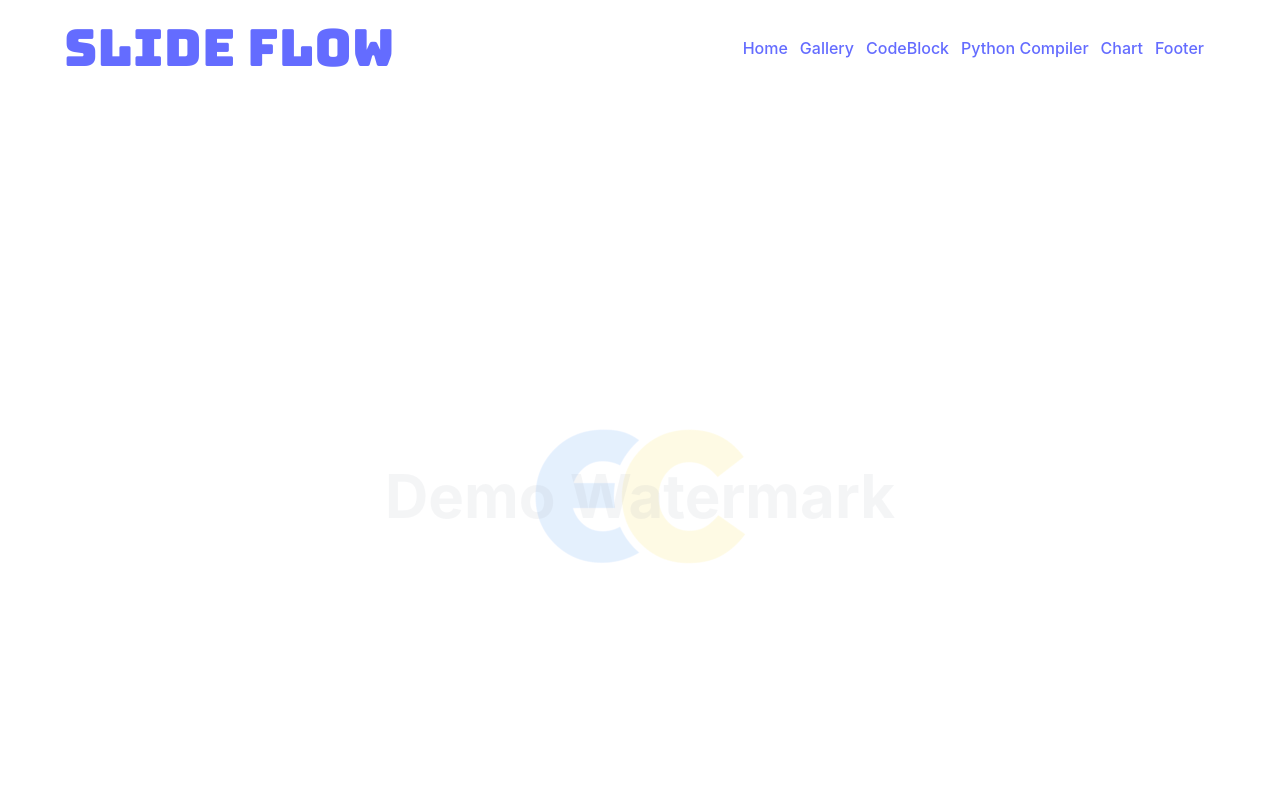
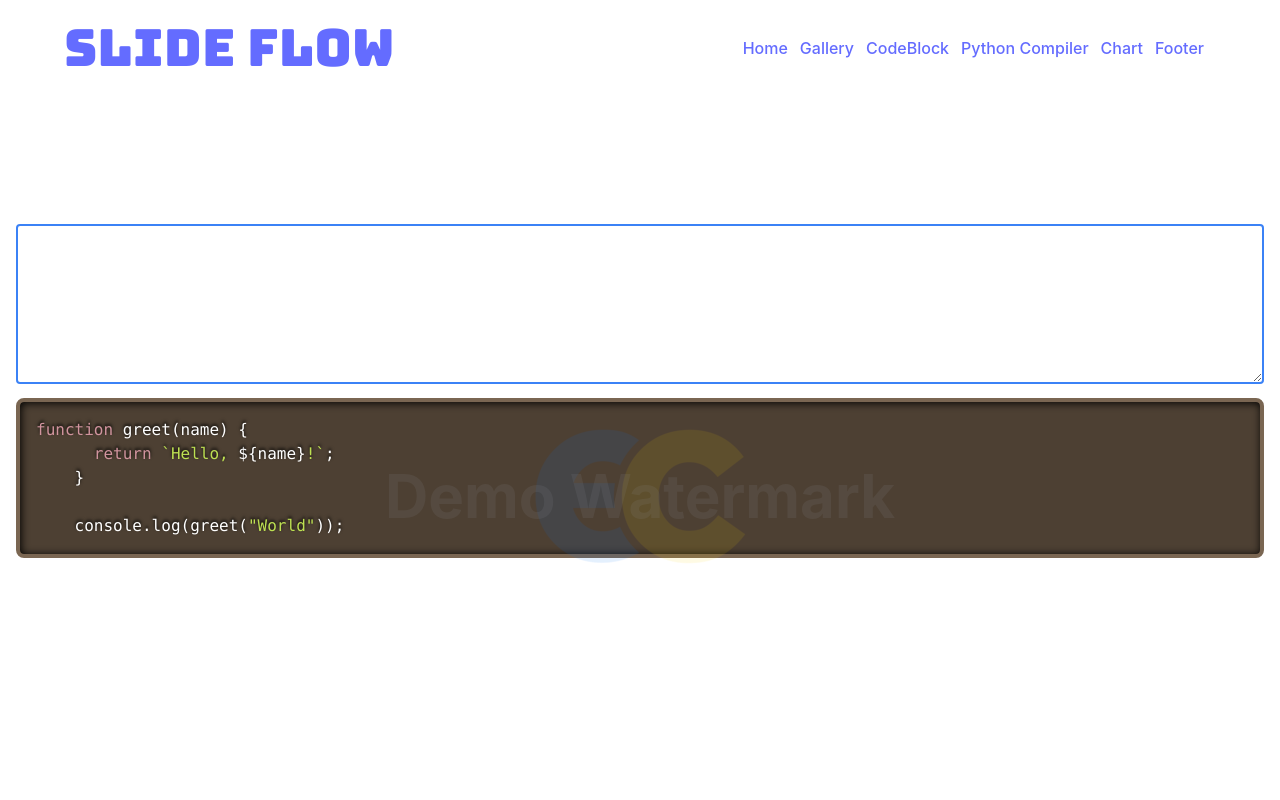
Before and after one commit to Jazze7/slideflow, a React (Vite) app: page /code-block in a window 1280 px wide. Shown: the top 800 px of the page. Built offline with nearby package versions, Linux system fonts and the light colour scheme.

Commit message:
completed code block

```diff
--- a/package.json
+++ b/package.json
@@ -22,6 +22,7 @@
 		"react-dom": "^18.3.1",
 		"react-redux": "^9.1.2",
 		"react-router-dom": "^6.26.1",
+		"react-syntax-highlighter": "^15.5.0",
 		"react-typical": "^0.1.3"
 	},
 	"devDependencies": {
--- a/src/components/screens/CodeSlide.jsx
+++ b/src/components/screens/CodeSlide.jsx
@@ -1,9 +1,30 @@
-import React from "react";
+import React, { useState } from "react";
+import { Prism as SyntaxHighlighter } from "react-syntax-highlighter";
+import { dark } from "react-syntax-highlighter/dist/esm/styles/prism";
 
 export default function CodeSlide() {
+	const [data, setData] = useState(
+		`function greet(name) {
+	  return \`Hello, \${name}!\`;
+	}
+
+	console.log(greet("World"));`
+	);
+
 	return (
 		<>
-			<h1 className="font-['Bungee-Tint']">Code Block</h1>
+			<h1 className="font-['Bungee-Tint'] mb-5">Code Block</h1>
+			<span className="block mb-3 font-['Roboto-Regular']">
+				Paste your code here
+			</span>
+			<textarea
+				value={data}
+				onChange={(e) => setData(e.target.value)}
+				className="w-full h-40 border-2 border-blue-500 rounded"
+			/>
+			<SyntaxHighlighter language="javascript" style={dark}>
+				{data}
+			</SyntaxHighlighter>
 		</>
 	);
 }
--- a/src/routing/routers/AppRouter.jsx
+++ b/src/routing/routers/AppRouter.jsx
@@ -8,6 +8,7 @@ import Header from "../../components/screens/Header";
 import Footer from "../../components/screens/Footer";
 import Layout from "../../components/screens/Layout";
 import ChartSlide from "../../components/screens/ChartSlide";
+import CodeSlide from "../../components/screens/CodeSlide";
 
 export default function AppRouter() {
 	let darkMode = useSelector((state) => state.theme?.darkMode);
@@ -26,6 +27,7 @@ export default function AppRouter() {
 					<Route path="/" element={[<WelcomeSlide />]} />
 					<Route path="/gallery" element={[<GallerySlide />]} />
 					<Route path="/chart" element={[<ChartSlide />]} />
+					<Route path="/code-block" element={[<CodeSlide />]} />
 				</Routes>
 			</Layout>
 			<Footer />
```
Also changed, not shown: 1 other file (tests, documents, lock files or other folders).
